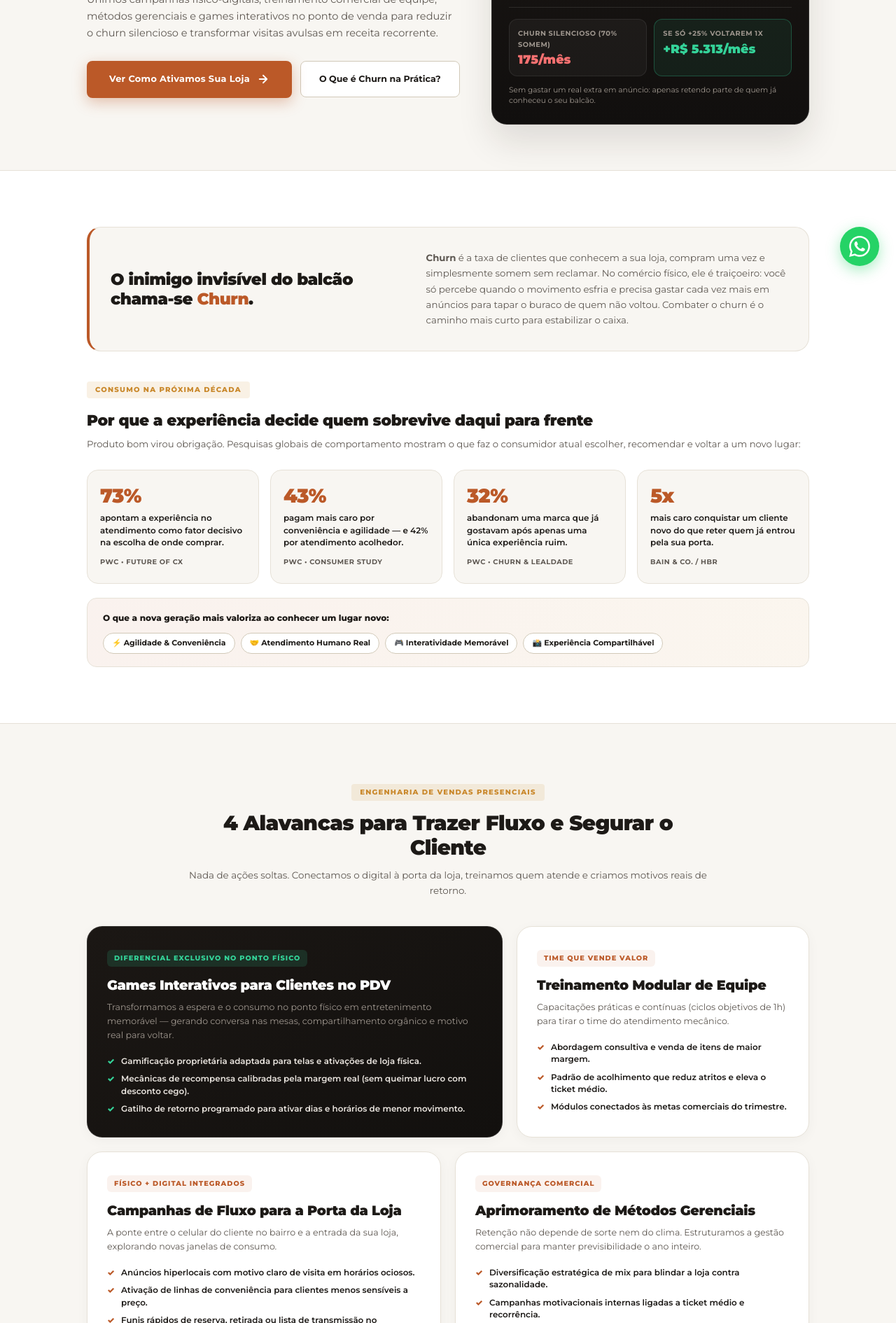
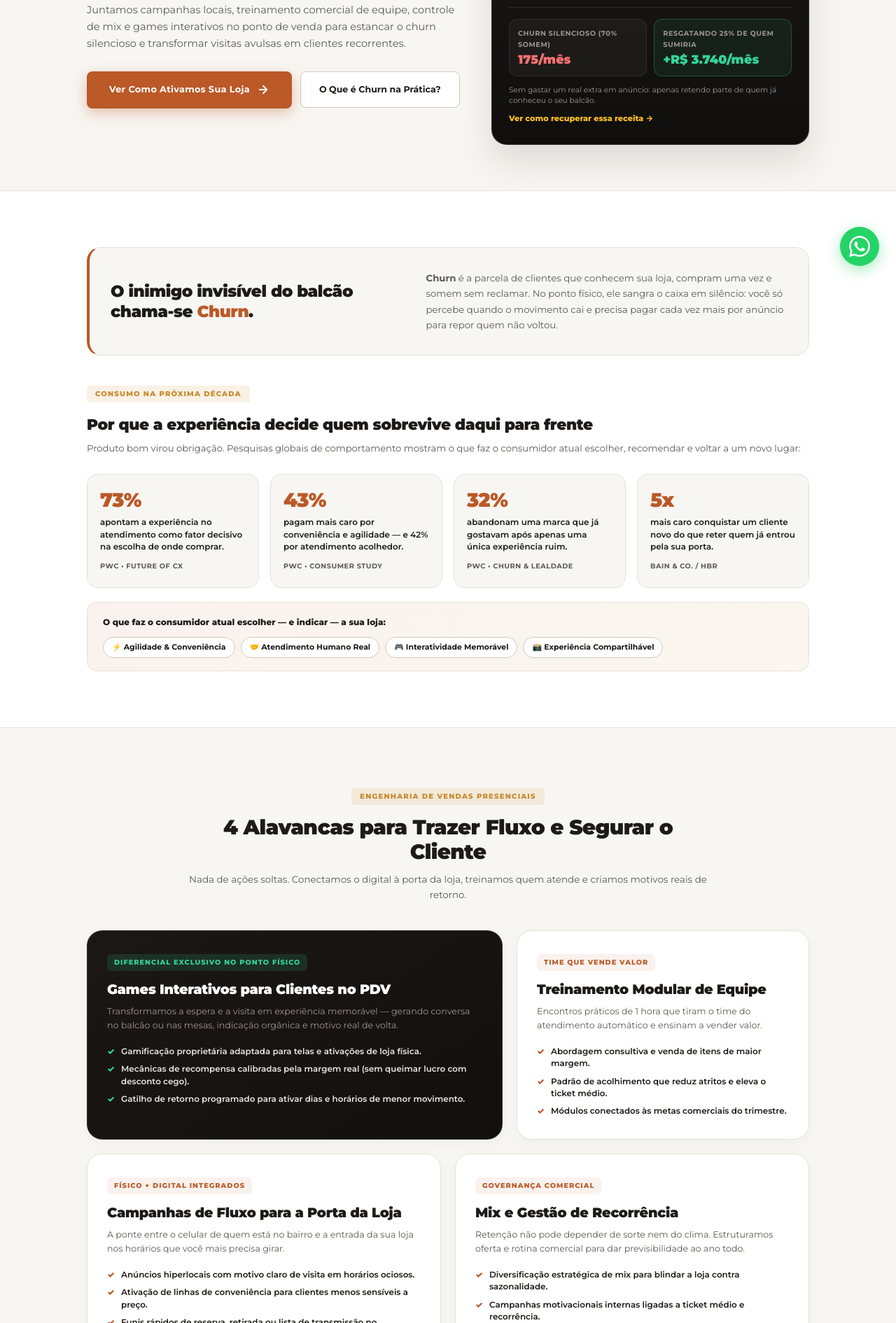
Before and after one commit to ardor-lab/ardor-site, a plain HTML site: page experiencia-de-salao.html in a window 1280 px wide. Shown: the part 396-2286 px from the top of the page at 70% size. Drawn offline with Linux system fonts and the light colour scheme.

Commit message:
Update experiencia-de-salao.html

```diff
--- a/experiencia-de-salao.html
+++ b/experiencia-de-salao.html
@@ -1229,7 +1229,7 @@
         <span class="section-tag">Vendas Presenciais & Retenção</span>
         <h1>Atrair uma vez custa caro. O lucro mora em <span class="highlight">fazer o cliente voltar</span>.</h1>
         <p class="ret-hero-desc">
-          Unimos campanhas físico-digitais, treinamento comercial de equipe, métodos gerenciais e games interativos no ponto de venda para reduzir o churn silencioso e transformar visitas avulsas em receita recorrente.
+          Juntamos campanhas locais, treinamento comercial de equipe, controle de mix e games interativos no ponto de venda para estancar o churn silencioso e transformar visitas avulsas em clientes recorrentes.
         </p>
         <div class="hero-cta-group">
           <a href="#alavancas" class="btn">
@@ -1268,14 +1268,15 @@
             <div class="sim-stat-num" id="churnLossVal">175/mês</div>
           </div>
           <div class="sim-stat-box gain">
-            <span class="sim-stat-lbl">Se só +25% voltarem 1x</span>
-            <div class="sim-stat-num" id="churnGainVal">+R$ 5.312/mês</div>
+            <span class="sim-stat-lbl">Resgatando 25% de quem sumiria</span>
+            <div class="sim-stat-num" id="churnGainVal">+R$ 3.740/mês</div>
           </div>
         </div>
 
         <p class="sim-note">
           Sem gastar um real extra em anúncio: apenas retendo parte de quem já conheceu o seu balcão.
         </p>
+        <a href="#alavancas" style="display:inline-block;margin-top:10px;color:#FBBF24;font-size:0.80rem;font-weight:800;text-decoration:none;">Ver como recuperar essa receita →</a>
       </div>
     </section>
   </div>
@@ -1287,7 +1288,7 @@
       <div class="churn-explainer reveal">
         <h2>O inimigo invisível do balcão chama-se <span>Churn</span>.</h2>
         <p>
-          <strong>Churn</strong> é a taxa de clientes que conhecem a sua loja, compram uma vez e simplesmente somem sem reclamar. No comércio físico, ele é traiçoeiro: você só percebe quando o movimento esfria e precisa gastar cada vez mais em anúncios para tapar o buraco de quem não voltou. Combater o churn é o caminho mais curto para estabilizar o caixa.
+          <strong>Churn</strong> é a parcela de clientes que conhecem sua loja, compram uma vez e somem sem reclamar. No ponto físico, ele sangra o caixa em silêncio: você só percebe quando o movimento cai e precisa pagar cada vez mais por anúncio para repor quem não voltou.
         </p>
       </div>
 
@@ -1333,7 +1334,7 @@
       </div>
 
       <div class="gen-pills-box reveal delay-2">
-        <span class="gen-pills-title">O que a nova geração mais valoriza ao conhecer um lugar novo:</span>
+        <span class="gen-pills-title">O que faz o consumidor atual escolher — e indicar — a sua loja:</span>
         <div class="gen-pills">
           <span class="gen-pill">⚡ Agilidade & Conveniência</span>
           <span class="gen-pill">🤝 Atendimento Humano Real</span>
@@ -1359,7 +1360,7 @@
           <div>
             <span class="bento-badge">Diferencial Exclusivo no Ponto Físico</span>
             <h3>Games Interativos para Clientes no PDV</h3>
-            <p>Transformamos a espera e o consumo no ponto físico em entretenimento memorável — gerando conversa nas mesas, compartilhamento orgânico e motivo real para voltar.</p>
+            <p>Transformamos a espera e a visita em experiência memorável — gerando conversa no balcão ou nas mesas, indicação orgânica e motivo real de volta.</p>
             <ul class="bento-list">
               <li>Gamificação proprietária adaptada para telas e ativações de loja física.</li>
               <li>Mecânicas de recompensa calibradas pela margem real (sem queimar lucro com desconto cego).</li>
@@ -1373,7 +1374,7 @@
           <div>
             <span class="bento-badge">Time que Vende Valor</span>
             <h3>Treinamento Modular de Equipe</h3>
-            <p>Capacitações práticas e contínuas (ciclos objetivos de 1h) para tirar o time do atendimento mecânico.</p>
+            <p>Encontros práticos de 1 hora que tiram o time do atendimento automático e ensinam a vender valor.</p>
             <ul class="bento-list">
               <li>Abordagem consultiva e venda de itens de maior margem.</li>
               <li>Padrão de acolhimento que reduz atritos e eleva o ticket médio.</li>
@@ -1387,7 +1388,7 @@
           <div>
             <span class="bento-badge">Físico + Digital Integrados</span>
             <h3>Campanhas de Fluxo para a Porta da Loja</h3>
-            <p>A ponte entre o celular do cliente no bairro e a entrada da sua loja, explorando novas janelas de consumo.</p>
+            <p>A ponte entre o celular de quem está no bairro e a entrada da sua loja nos horários que você mais precisa girar.</p>
             <ul class="bento-list">
               <li>Anúncios hiperlocais com motivo claro de visita em horários ociosos.</li>
               <li>Ativação de linhas de conveniência para clientes menos sensíveis a preço.</li>
@@ -1400,8 +1401,8 @@
         <div class="bento-card bento-span-6 reveal delay-1">
           <div>
             <span class="bento-badge">Governança Comercial</span>
-            <h3>Aprimoramento de Métodos Gerenciais</h3>
-            <p>Retenção não depende de sorte nem do clima. Estruturamos a gestão comercial para manter previsibilidade o ano inteiro.</p>
+            <h3>Mix e Gestão de Recorrência</h3>
+            <p>Retenção não pode depender de sorte nem do clima. Estruturamos oferta e rotina comercial para dar previsibilidade ao ano todo.</p>
             <ul class="bento-list">
               <li>Diversificação estratégica de mix para blindar a loja contra sazonalidade.</li>
               <li>Campanhas motivacionais internas ligadas a ticket médio e recorrência.</li>
@@ -1463,9 +1464,9 @@
   <section class="cta-final-section">
     <div class="container">
       <div class="cta-final-box reveal">
-        <h2>Pronto para descobrir o potencial oculto do seu comércio?</h2>
+        <h2>Ainda prefere testar antes de conversar?</h2>
         <p>Rode nosso diagnóstico gratuito em 1 minuto e receba a leitura inicial da sua visibilidade e operação.</p>
-        <a href="ativos-digitais-e-ia.html#scanner" class="btn">
+        <a href="ativos-digitais-e-ia.html#scanner" class="btn-ghost">
           Fazer Diagnóstico Gratuito
           <svg width="18" height="18" viewBox="0 0 24 24" fill="none" stroke="currentColor" stroke-width="2.5" stroke-linecap="round" stroke-linejoin="round"><path d="M5 12h14M12 5l7 7-7 7"/></svg>
         </a>
@@ -1546,7 +1547,8 @@
       const clients = parseInt(clientsRange.value, 10);
       const ticket = parseInt(ticketRange.value, 10);
       const lostClients = Math.round(clients * 0.70);
-      const recoveredRevenue = Math.round(clients * 0.25 * ticket);
+      const rescuedClients = Math.round(lostClients * 0.25);
+      const recoveredRevenue = rescuedClients * ticket;
 
       clientsVal.textContent = clients.toLocaleString('pt-BR') + ' clientes';
       ticketVal.textContent = 'R$ ' + ticket.toLocaleString('pt-BR');
```
